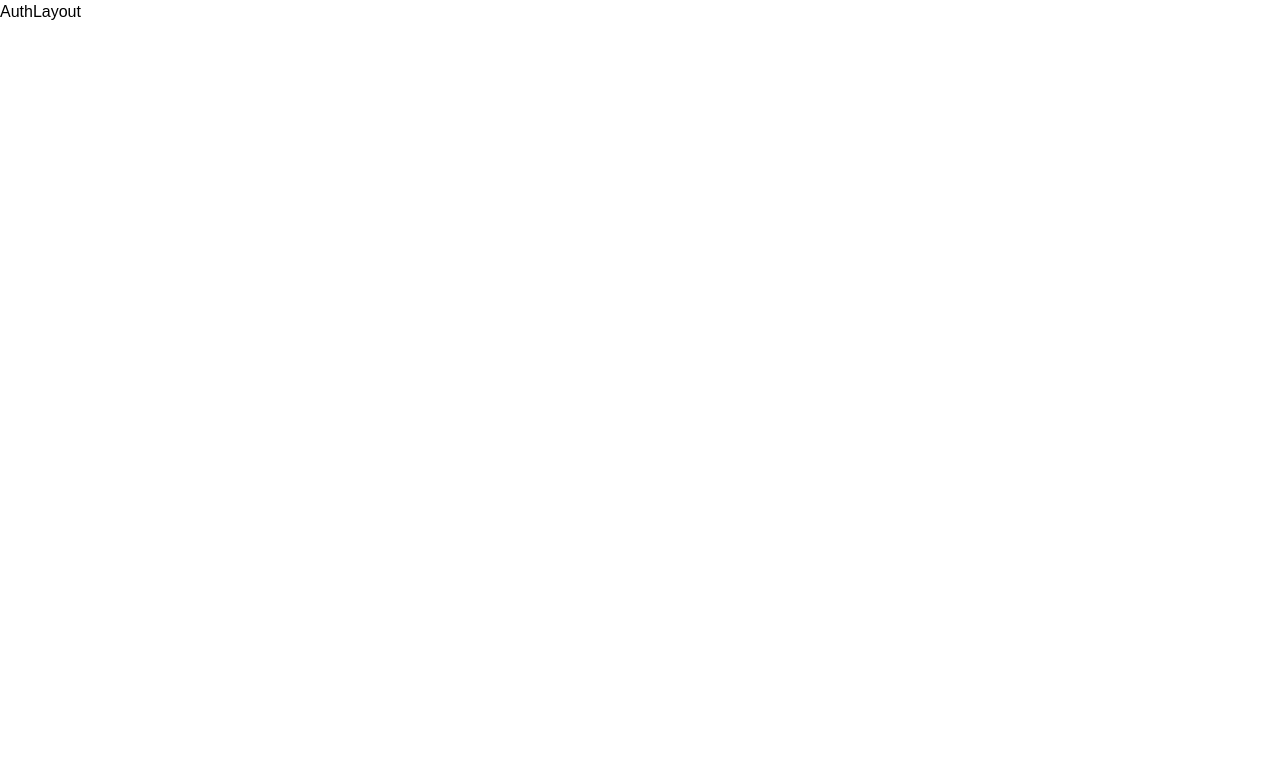
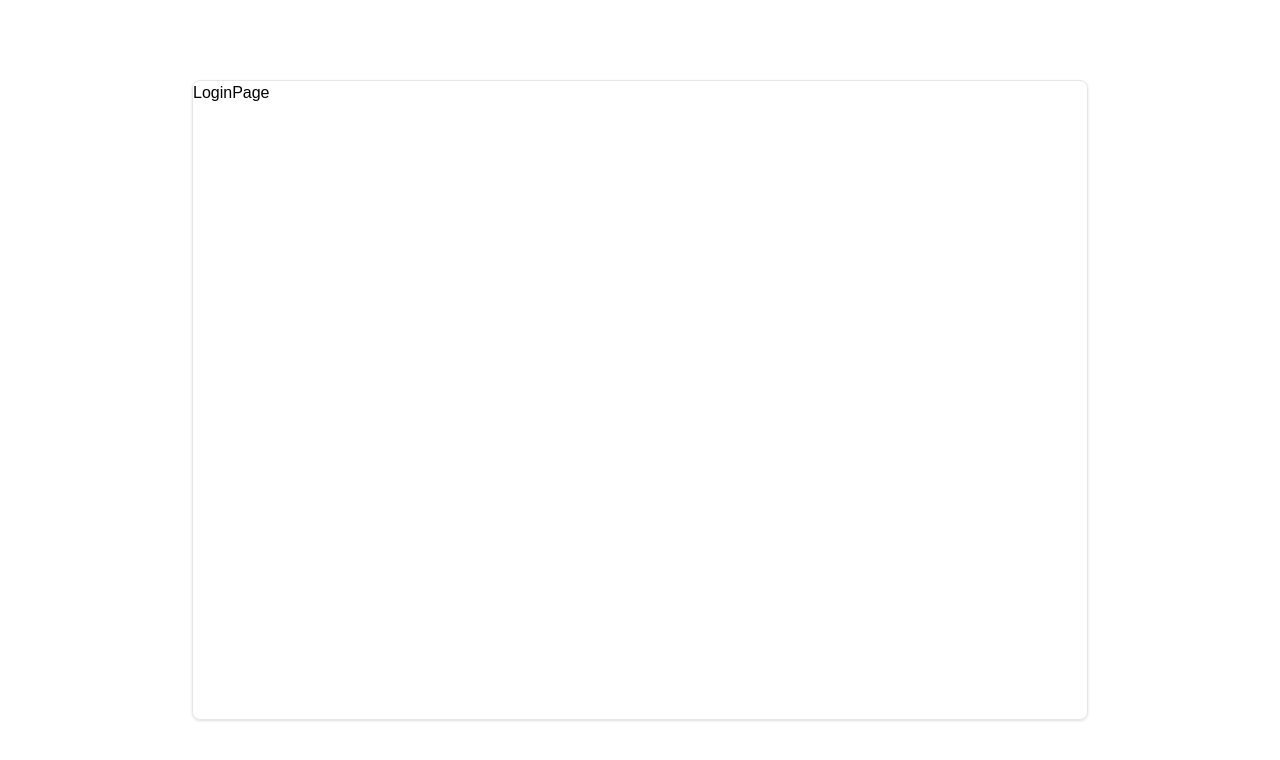
Before and after one commit to dojo-prog/web-chat-app-socketio, a React (Vite) app in the folder frontend/: page /auth in a window 1280 px wide. Shown: the top 760 px of the page. Built offline with nearby package versions, Linux system fonts and the light colour scheme.

Commit message:
chore: initialized auth layout

```diff
--- a/frontend/src/layouts/AuthLayout.tsx
+++ b/frontend/src/layouts/AuthLayout.tsx
@@ -1,5 +1,13 @@
+import { Outlet } from "react-router-dom";
+
 const AuthLayout = () => {
-  return <div>AuthLayout</div>;
+  return (
+    <div className="h-screen w-screen flex items-center justify-center">
+      <div className="h-[80%] max-w-4xl w-full border border-gray-200 rounded-lg shadow overflow-hidden">
+        <Outlet />
+      </div>
+    </div>
+  );
 };
 
 export default AuthLayout;
```
